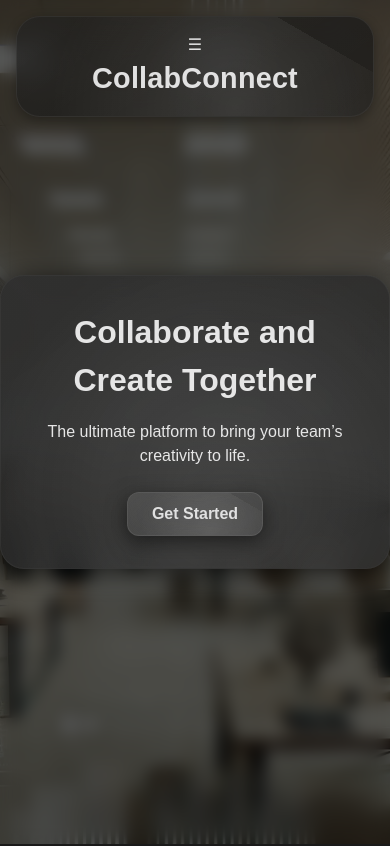
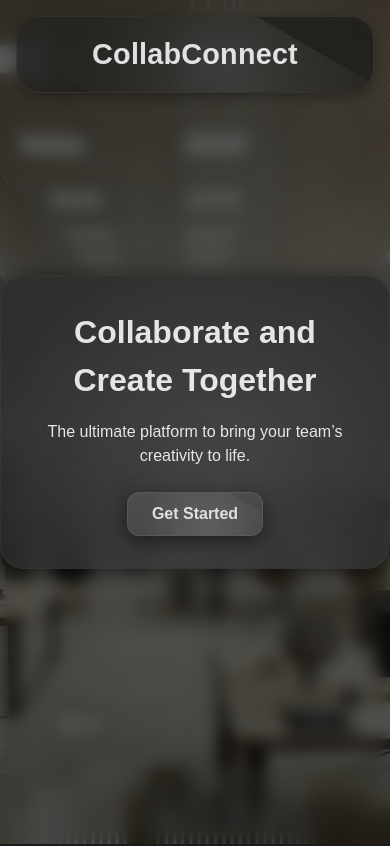
Before and after one commit to Tmal1652/CollabConnect, a plain HTML site: page index.html in a window 390 px wide. Shown: the top 846 px of the page. Drawn offline with Linux system fonts and the light colour scheme.

Commit message:
UI Updates

```diff
--- a/index.html
+++ b/index.html
@@ -13,10 +13,7 @@
 
     <!-- Navigation Bar -->
     <nav class="navbar" aria-label="Main Navigation">
-        <!-- Hamburger Menu Icon for Mobile (on the left side) -->
-        <div class="menu-icon" aria-label="Toggle Navigation Menu">
-            ☰
-        </div>
+
 
         <div class="logo">CollabConnect</div>
 
--- a/style.css
+++ b/style.css
@@ -61,7 +61,7 @@ body {
     background: rgba(15, 15, 15, 0.7); /* Slightly darker on scroll */
 }
 
-/* Improved gradient overlay for the "liquid" effect */
+/* Improved gradient overlay for the "glass" effect */
 .navbar::after {
     content: "";
     position: absolute;
@@ -136,10 +136,7 @@ body {
 /* Mobile-specific styles */
 @media (max-width: 768px) {
     /* Hamburger Menu */
-    .menu-icon {
-        display: block; /* Show hamburger icon on mobile */
-        /* ... (rest of the hamburger styles) ... */
-    }
+    .menu-icon { display: none; } /* Removed hamburger menu */
 
     .navbar .logo {
         /* ... (logo styles) ... */
@@ -305,7 +302,7 @@ body {
         font-size: 1rem;
     }
 }
-/* Glassmorphism Glass Box (What is Clear Text AI, etc.) */
+/* Glassmorphism Glass Box  */
 .glass-box {
     background: rgba(40, 40, 40, 0.8);
     color: #e6e6e6;
@@ -1080,7 +1077,7 @@ section.in-view {
     text-shadow: none;
 }
 
-/* Enhanced Liquid Glass Effect */
+/* Enhanced Glass Effect */
 .navbar, .hero-content, .glass-box, .feature-item, .project-item, .about-item, .auth-form, .modal-content, button {
     transition: all 0.3s ease, transform 0.2s ease, box-shadow 0.2s ease; /* Consistent transition */
 }
```
